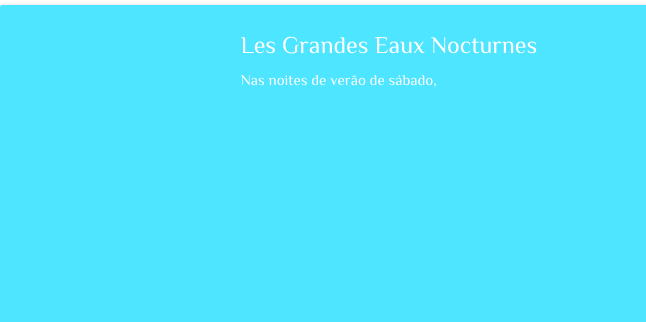
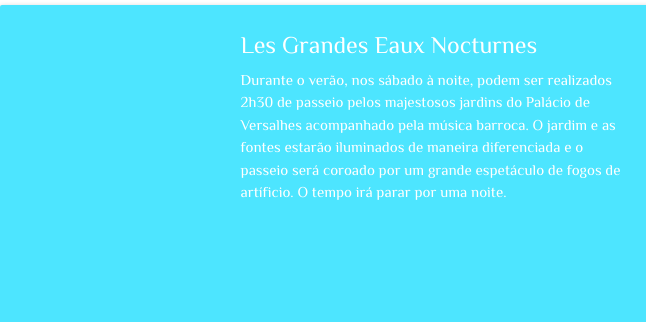
Before and after one commit to wukimmy/Paris, a plain HTML site: page template/index.html in a window 1280 px wide. Shown: the part 819-1141 px from the top of the page, 0-646 px from the left. Drawn offline with Linux system fonts and the light colour scheme.

Commit message:
frase do evento no index

```diff
--- a/template/index.html
+++ b/template/index.html
@@ -54,7 +54,9 @@
                     <div class="col l4 offset-l2 m4 offset-m2 s12">
                         <span class="card-title">Les Grandes Eaux Nocturnes</span>
                         <p>
-                            Nas noites de verão de sábado,
+                            Durante o verão, nos sábado à noite, podem ser realizados 2h30 de passeio pelos majestosos jardins do Palácio de Versalhes acompanhado pela música barroca. O jardim e as fontes estarão iluminados de maneira diferenciada e o passeio será coroado por um grande espetáculo de fogos de artíficio.
+
+                            O tempo irá parar por uma noite.
                         </p>
                     </div>
                     <div class="col l4 m4 s12">
```
